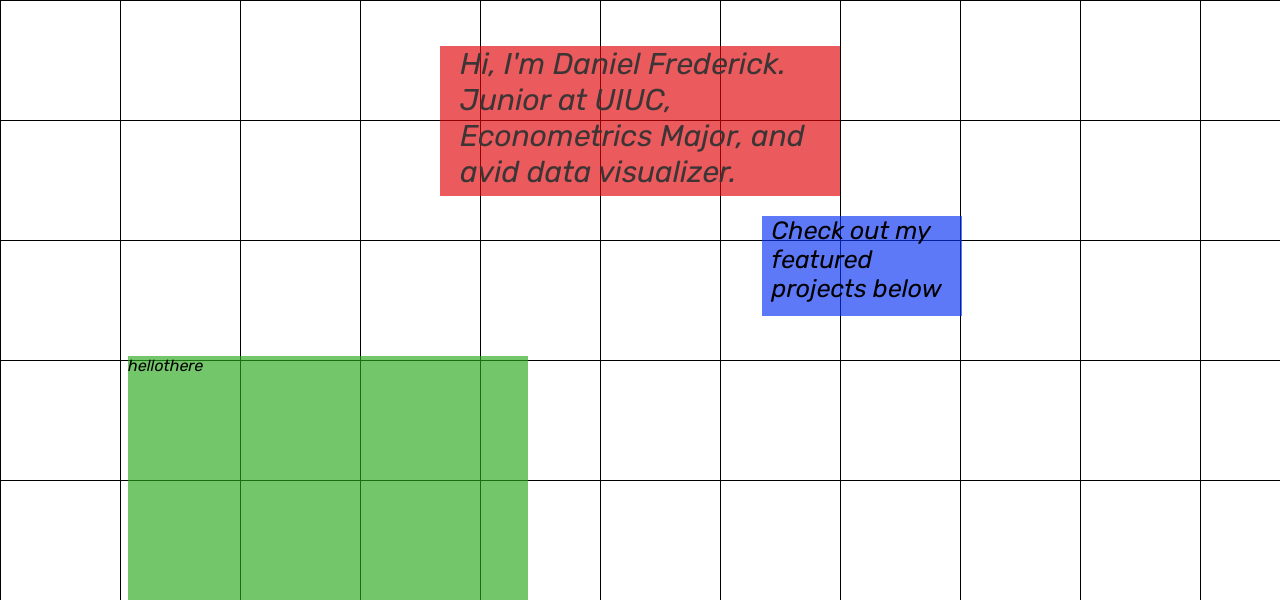
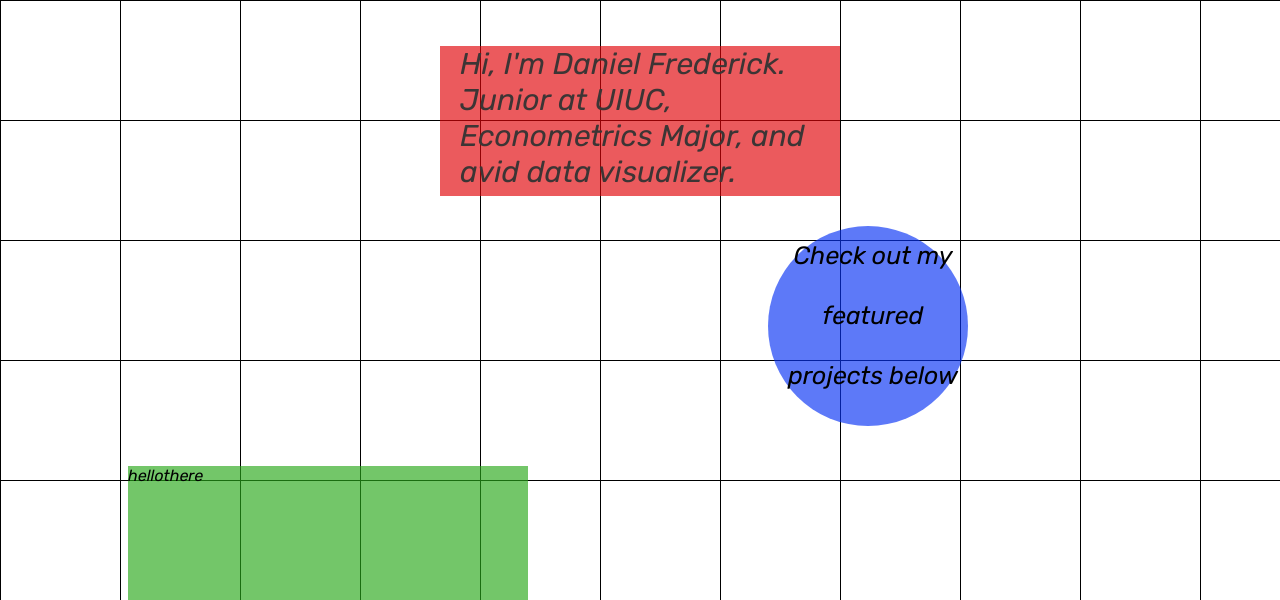
Before and after one commit to danfrederick/danfrederick.github.io, a plain HTML site: page index.html in a window 1280 px wide. Shown: the part 120-720 px from the top of the page. Drawn offline with Linux system fonts and the light colour scheme.

Commit message:
home test

```diff
--- a/style.css
+++ b/style.css
@@ -33,6 +33,9 @@
 .featured {
     margin-left: 5%;
     font-size: 25px;
+    text-align: center;
+    line-height: 60px;
+    display: flex;
     color: #000000;
 }
 
@@ -139,11 +142,13 @@
 }
 
 .rect-trans-blue {
-    height: 100px;
+    height: 200px;
     width: 200px;
     background: rgb(7, 50, 244, 0.65);
-    margin-left: 59.5%;
-    margin-top: 20px;
+    border-radius: 50%;
+    margin-left: 60%;
+    margin-top: 30px;
+
 }
 
 .rect-trans-yellow {
```
